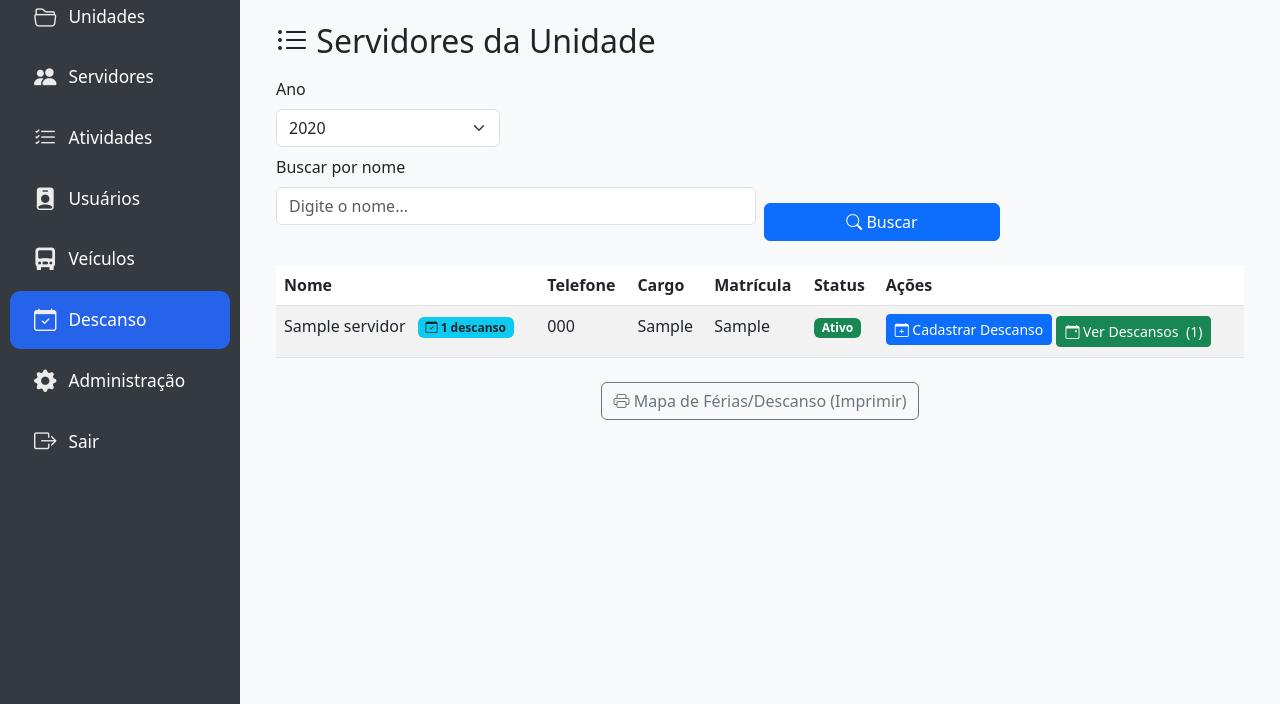
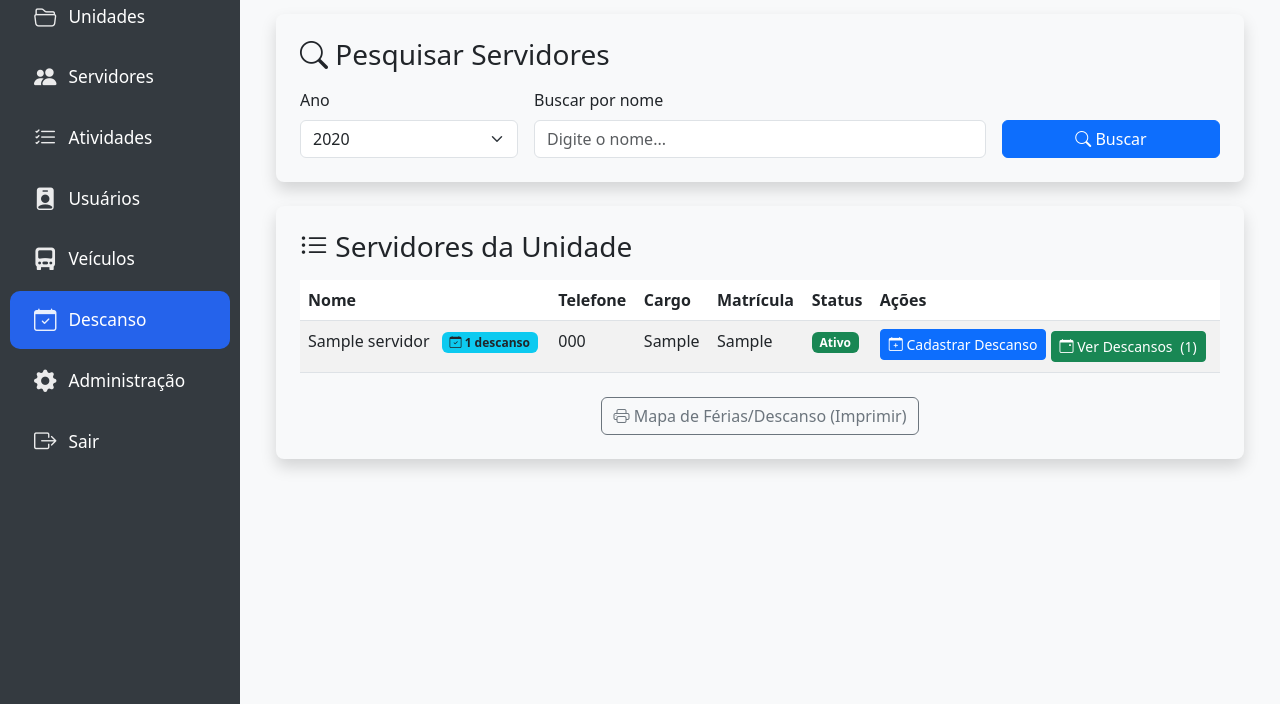
Before and after one commit to MarceloAnsilago/Programacao_de_atividades_ideron, a Django app: page /descanso/ in a window 1280 px wide. Shown: the part 167-871 px from the top of the page. Run offline with Django 5.2, Linux system fonts and the light colour scheme; a user stored in the database is signed in; tables that the repository leaves empty hold one stand-in row (values such as "Sample post").

Commit message:
Melhoria visual: páginas de descanso agora usam jumbotron Bootstrap, padronização UI

```diff
--- a/descanso/templates/descanso/cadastrar_descanso.html
+++ b/descanso/templates/descanso/cadastrar_descanso.html
@@ -6,6 +6,7 @@
     <div class="alert alert-danger">{{ error_msg }}</div>
 {% endif %}
 <div class="container mt-4">
+    <div class="p-4 mb-4 bg-light rounded-3 shadow">
         <h2 class="mb-3">
             <i class="bi bi-calendar-plus"></i>
             Cadastrar Período de Descanso
@@ -42,4 +43,5 @@
             <a href="{% url 'pagina_descanso' %}" class="btn btn-secondary ms-2">Cancelar</a>
         </form>
     </div>
+</div>
 {% endblock %}
--- a/descanso/templates/descanso/editar_descanso.html
+++ b/descanso/templates/descanso/editar_descanso.html
@@ -3,6 +3,7 @@
 
 {% block content %}
 <div class="container mt-4">
+    <div class="p-4 mb-4 bg-light rounded-3 shadow">
 
         <h2 class="mb-3">
             <i class="bi bi-pencil-square"></i>
@@ -42,4 +43,5 @@
             </a>
         </form>
     </div>
+</div>
 {% endblock %}
--- a/descanso/templates/descanso/pagina_descanso.html
+++ b/descanso/templates/descanso/pagina_descanso.html
@@ -9,14 +9,13 @@
         Descanso / Férias dos Servidores
     </h2>
 
-    <h2 class="mb-3 mt-4">
-        <i class="bi bi-list-ul"></i>
-        Servidores da Unidade
-    </h2>
-
-    <!-- Form de filtro por ano e busca -->
-    <form method="get" class="mb-4">
-        <div class="row mb-2">
+    <!-- Jumbotron da pesquisa/filtro -->
+    <div class="p-4 mb-4 bg-light rounded-3 shadow">
+        <h3 class="mb-3">
+            <i class="bi bi-search"></i>
+            Pesquisar Servidores
+        </h3>
+        <form method="get" class="row g-3 align-items-end">
             <div class="col-md-3">
                 <label for="ano" class="form-label">Ano</label>
                 <select id="ano" name="ano" class="form-select" onchange="this.form.submit()">
@@ -27,17 +26,24 @@
                     {% endfor %}
                 </select>
             </div>
-        </div>
-        <div class="row g-2 align-items-end">
             <div class="col-md-6">
-                {% include "partials/textbox.html" with name="busca" label="Buscar por nome" placeholder="Digite o nome..." value=busca %}
+                <label for="busca" class="form-label">Buscar por nome</label>
+                <input type="text" name="busca" id="busca" class="form-control" placeholder="Digite o nome..." value="{{ busca }}">
             </div>
             <div class="col-md-3">
-                {% include "partials/botao.html" with type="submit" label="Buscar" icon="bi bi-search" class="btn-primary w-100" %}
-            </div>
+                <button type="submit" class="btn btn-primary w-100">
+                    <i class="bi bi-search"></i> Buscar
+                </button>
             </div>
         </form>
+    </div>
 
+    <!-- Jumbotron da lista -->
+    <div class="p-4 mb-4 bg-light rounded-3 shadow">
+        <h3 class="mb-3">
+            <i class="bi bi-list-ul"></i>
+            Servidores da Unidade
+        </h3>
         <table class="table table-striped">
             <thead>
                 <tr>
@@ -54,8 +60,8 @@
                 <tr>
                     <td>
                         {{ servidor.nome }}
-                    {% if servidor.descansos.all %}
-                        {% with count=servidor.descansos.all|length %}
+                        {% if servidor.descansos_ano %}
+                            {% with count=servidor.descansos_ano|length %}
                                 {% if count %}
                                     <span class="badge bg-info text-dark ms-2" title="Este servidor já possui períodos de descanso registrados.">
                                         <i class="bi bi-calendar-check"></i>
@@ -80,12 +86,12 @@
                             <i class="bi bi-calendar-plus"></i> Cadastrar Descanso
                         </a>
                         <a href="{% url 'ver_descanso' servidor.id %}"
-                       class="btn btn-sm {% if servidor.descansos.all|length %}btn-success{% else %}btn-info{% endif %}">
+                           class="btn btn-sm {% if servidor.descansos_ano|length %}btn-success{% else %}btn-info{% endif %}">
                             <i class="bi bi-calendar-event"></i>
                             Ver Descansos
-                        {% if servidor.descansos.all|length %}
+                            {% if servidor.descansos_ano|length %}
                                 <span class="ms-1">
-                                ({{ servidor.descansos.all|length }})
+                                    ({{ servidor.descansos_ano|length }})
                                 </span>
                             {% endif %}
                         </a>
@@ -99,12 +105,11 @@
             </tbody>
         </table>
 
-    <!-- BOTÃO CENTRALIZADO ABAIXO DA TABELA -->
         <div class="d-flex justify-content-center mt-4">
             <a href="{% url 'relatorio_mapa_ferias' %}?ano={{ ano_selecionado }}" class="btn btn-outline-secondary">
                 <i class="bi bi-printer"></i> Mapa de Férias/Descanso (Imprimir)
             </a>
         </div>
-
+    </div>
 </div>
 {% endblock %}
--- a/descanso/templates/descanso/ver_descanso.html
+++ b/descanso/templates/descanso/ver_descanso.html
@@ -3,6 +3,8 @@
 
 {% block content %}
 <div class="container mt-4">
+    <div class="p-4 mb-4 bg-light rounded-3 shadow">
+
         <h2 class="mb-3">
             <i class="bi bi-calendar-event"></i>
             Descansos do Servidor
@@ -21,9 +23,9 @@
                     <th>Período Final</th>
                     <th>Observação</th>
                     <th>Registrado em</th>
+                    <th>Ações</th>
                 </tr>
             </thead>
-
             <tbody>
             {% for descanso in descansos %}
             <tr>
@@ -56,4 +58,5 @@
             <i class="bi bi-arrow-left"></i> Voltar
         </a>
     </div>
+</div>
 {% endblock %}
```
Lines whose indentation alone changed are shown as unchanged.
